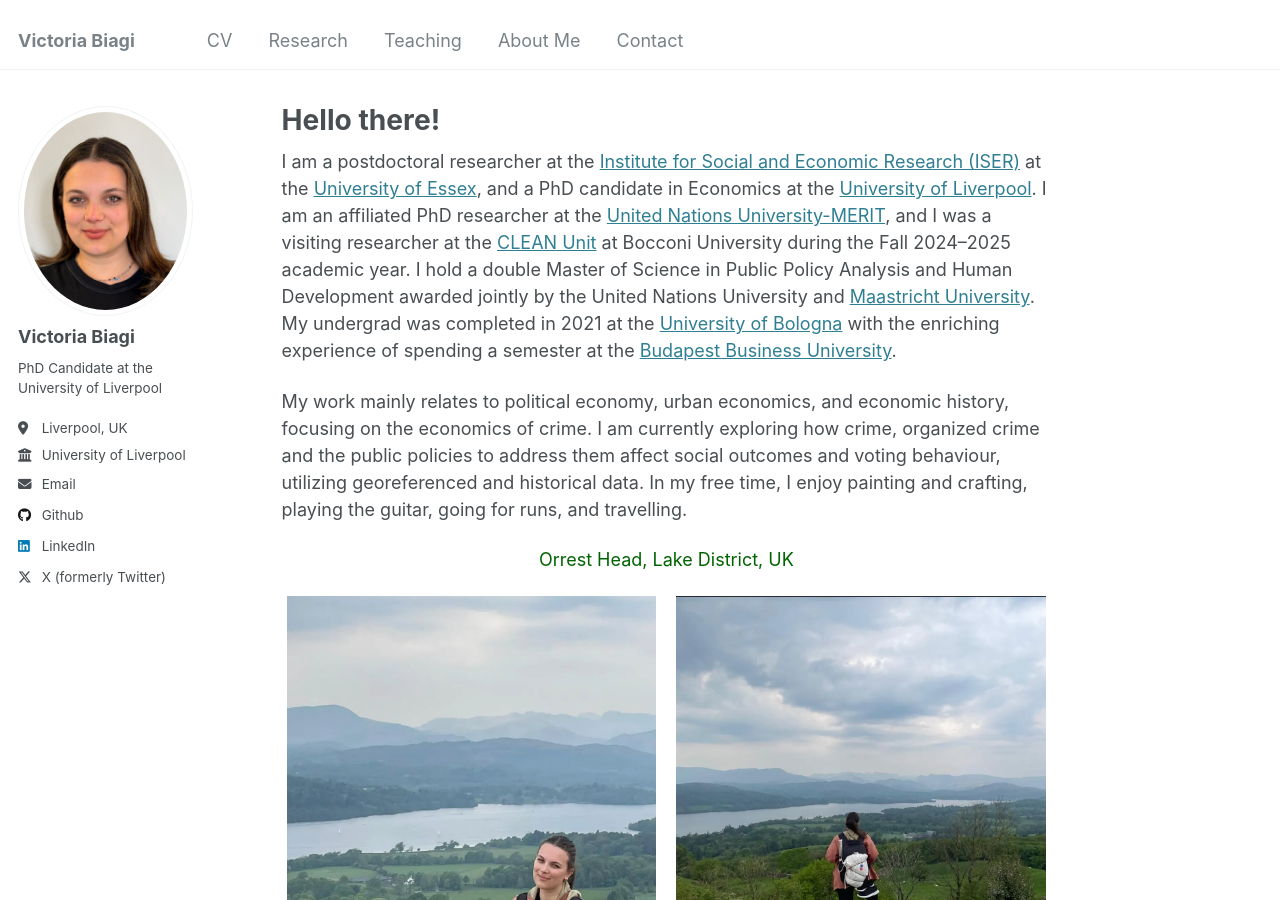
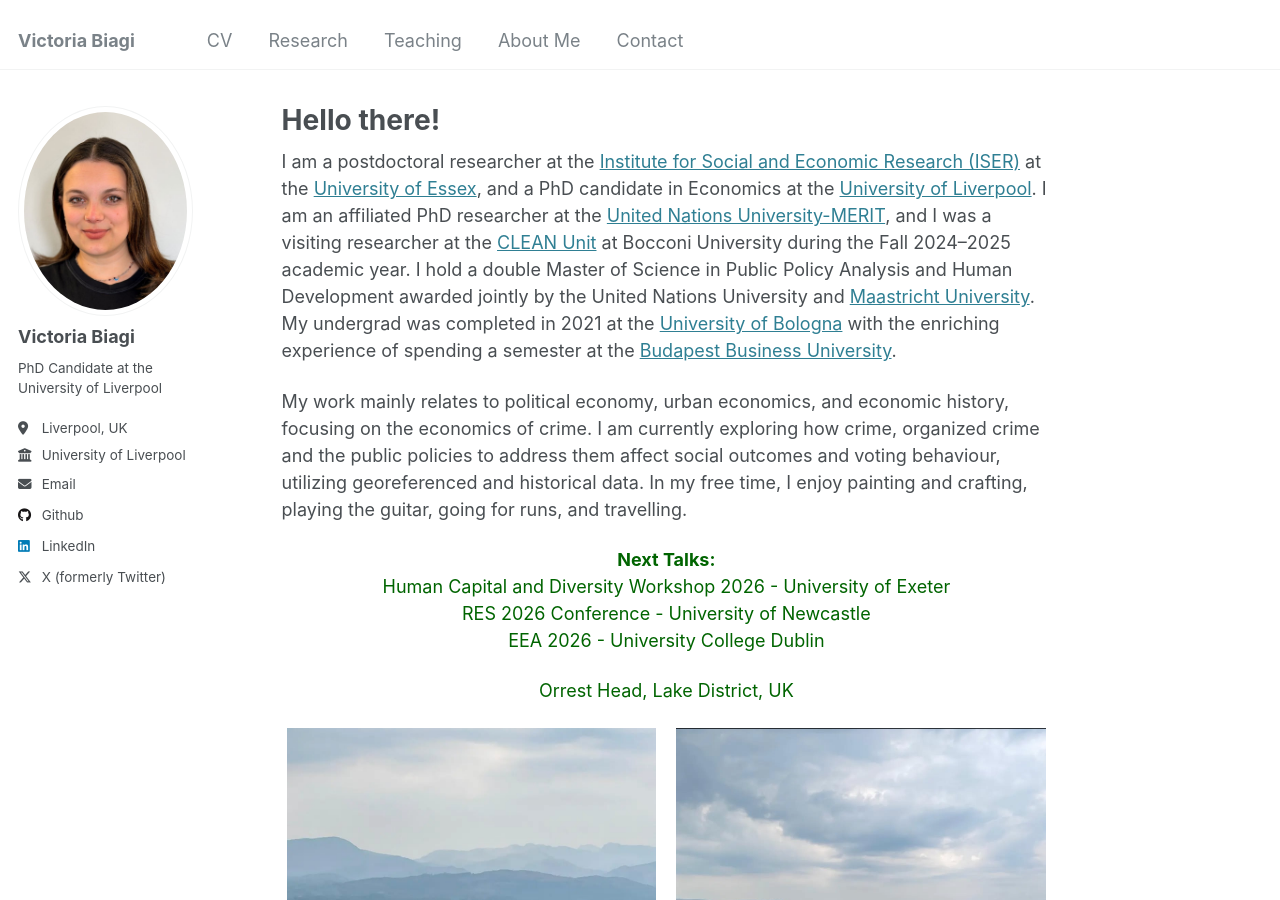
Before and after one commit to victoriabiagi/victoriabiagi.github.io, a Jekyll site: the page built from _pages/about.md, in a window 1280 px wide and 900 px high. Built offline with Jekyll 4.4.1, drawn with Linux system fonts in a browser that asks for light colours.

Commit message:
Update about.md

```diff
--- a/_pages/about.md
+++ b/_pages/about.md
@@ -10,7 +10,13 @@
 I am a postdoctoral researcher at the [Institute for Social and Economic Research (ISER)](https://www.iser.essex.ac.uk/) at the [University of Essex](https://www.essex.ac.uk/), and a PhD candidate in Economics at the [University of Liverpool](https://www.liverpool.ac.uk/). I am an affiliated PhD researcher at the [United Nations University-MERIT](https://unu.edu/merit), and I was a visiting researcher at the [CLEAN Unit](https://clean.unibocconi.eu/) at Bocconi University during the Fall 2024–2025 academic year. I hold a double Master of Science in Public Policy Analysis and Human Development awarded jointly by the United Nations University and [Maastricht University](https://www.maastrichtuniversity.nl/). My undergrad was completed in 2021 at the [University of Bologna](https://www.unibo.it/en) with the enriching experience of spending a semester at the [Budapest Business University](https://uni-bge.hu/en).
 
 My work mainly relates to political economy, urban economics, and economic history, focusing on the economics of crime. I am currently exploring how crime, organized crime and the public policies to address them affect social outcomes and voting behaviour, utilizing georeferenced and historical data. In my free time, I enjoy painting and crafting, playing the guitar, going for runs, and travelling.
-
+<!-- Next Talks -->
+<div style="text-align: center; margin-top: 20px;">
+    <p style="color: #006400;"><strong>Next Talks:</strong><br/>
+    Human Capital and Diversity Workshop 2026 - University of Exeter<br/>
+    RES 2026 Conference - University of Newcastle<br/>
+    EEA 2026 - University College Dublin</p>
+</div>
 <!-- Centered description -->
 <div style="text-align: center;">
     <p style="color: #006400;">Orrest Head, Lake District, UK</p>
```
